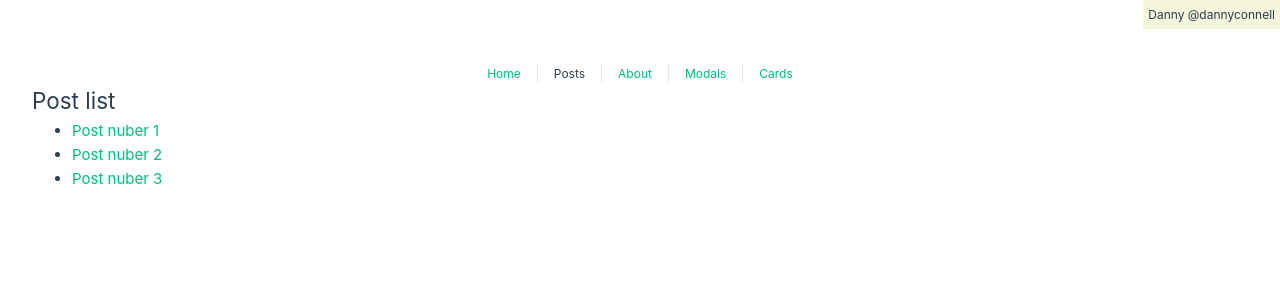
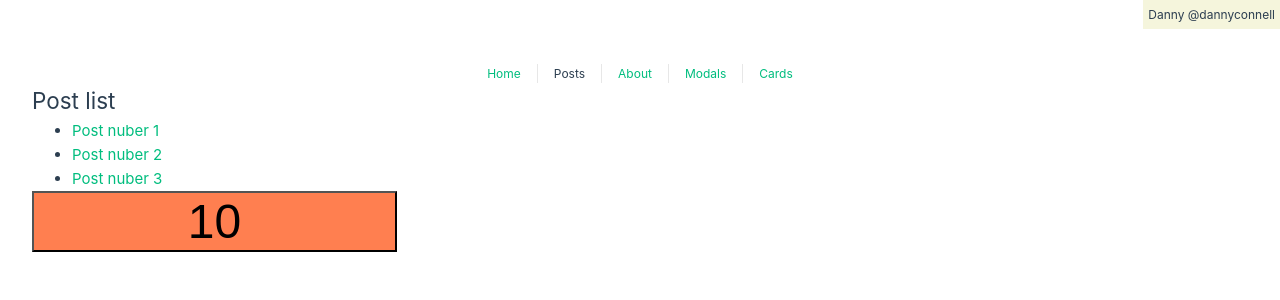
Before and after one commit to serhiipetrash/learn-vue3, a Vue app: page /posts in a window 1280 px wide. Shown: the top 300 px of the page. Built offline with nearby package versions, Linux system fonts and the light colour scheme.

Commit message:
reuse composables

```diff
--- a/src/use/useCounter.js
+++ b/src/use/useCounter.js
@@ -1,10 +1,11 @@
 import { reactive, computed, watch } from 'vue'
 
+const counterData = reactive({
+  counter: 10,
+  title: 'My new title'
+})
+
 export function useCounter() {
-  const counterData = reactive({
-    counter: 10,
-    title: 'My new title'
-  })
 
   watch(() => counterData.counter, (newCounter) => {
     if (newCounter === 20) {
--- a/src/views/Posts.vue
+++ b/src/views/Posts.vue
@@ -6,14 +6,36 @@
     </li>
 
   </ul>
+
+  <div>
+    <button class="counter-button" :class="{'yellow' : oddOrEven === 'odd'}" @click="increaseCounter(1)">
+      {{counterData.counter }}
+    </button>
+  </div>
 </template>
 
 <script setup>
 import { ref } from 'vue'
+import { useCounter } from '../use/useCounter';
 
 const posts = ref([
   { id: 'id1', title: 'Post nuber 1' },
   { id: 'id2', title: 'Post nuber 2' },
   { id: 'id3', title: 'Post nuber 3' },
 ])
+
+const { counterData, oddOrEven, increaseCounter } = useCounter()
+
 </script>
+
+<style scoped>
+.counter-button {
+  font-size: 3rem;
+  background-color: coral;
+  width: 30%;
+}
+
+.counter-button.yellow {
+  background-color: yellow;
+}
+</style>
```
